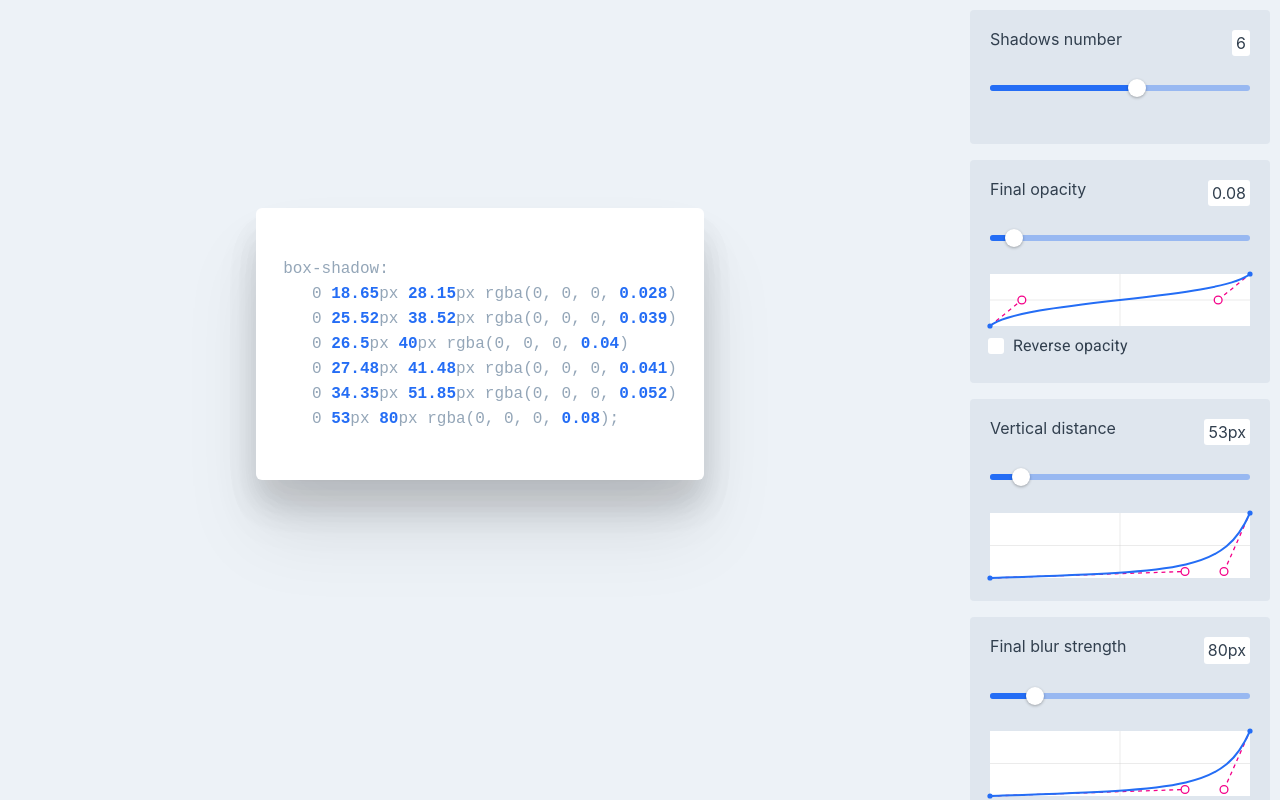
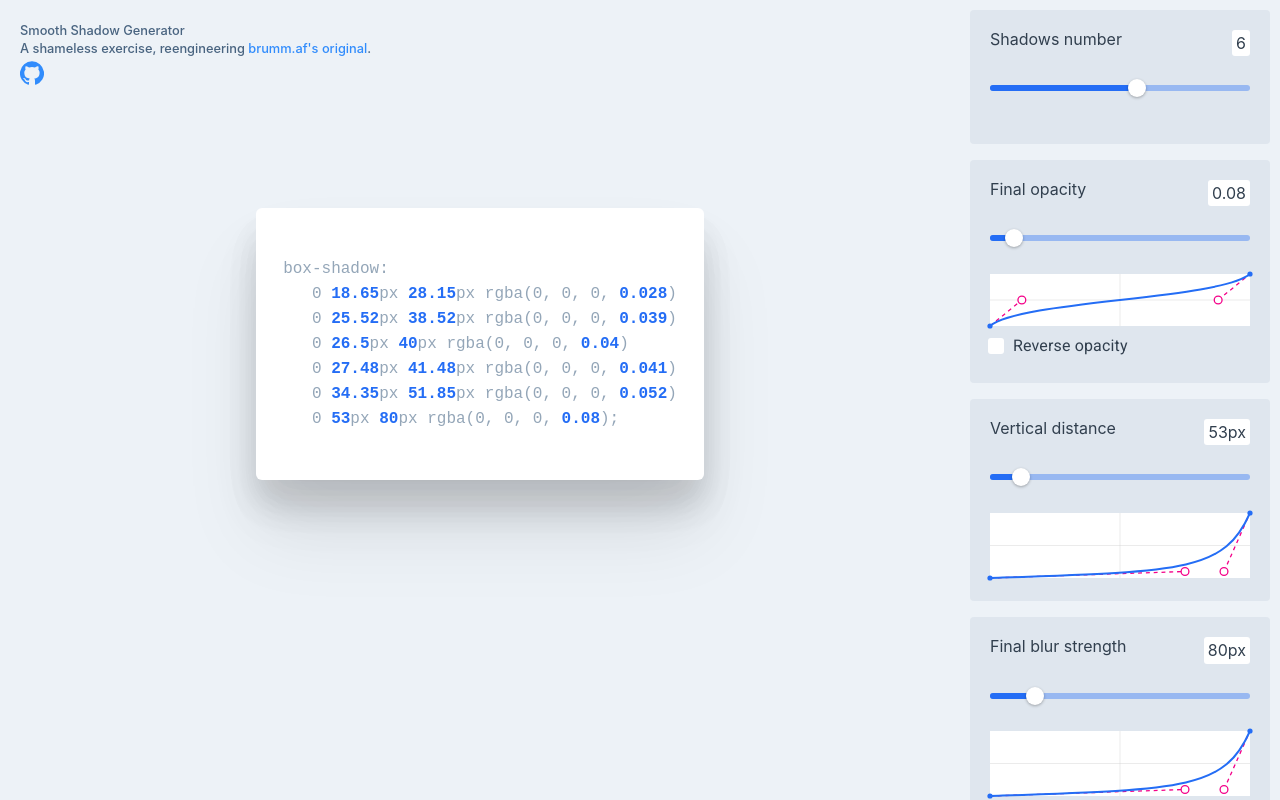
Before and after one commit to TheRegge/react-smooth-shadows, a React (Create React App) app: page / in a window 1280 px wide. Built offline with nearby package versions, Linux system fonts and the light colour scheme; a web font is replaced by a local one.

Commit message:
Add credits

```diff
--- a/src/App.css
+++ b/src/App.css
@@ -14,6 +14,29 @@ body {
   height: 100vh;
 }
 
+.wrapper .intro {
+  color: rgb(73, 100, 128);
+  font-size: 0.8em;
+  font-weight: 500;
+  left: 20px;
+  margin: 0;
+  padding: 0;
+  position: absolute;
+  top: 20px;
+}
+
+.wrapper .intro p {
+  padding: 0;
+  margin: 0.3em 0;
+}
+
+.wrapper .intro a,
+.wrapper .intro a:visited {
+  color: rgb(49, 140, 252);
+  text-decoration: none;
+}
+
+
 .wrapper > main {
   display: flex;
   flex-direction: column;
--- a/src/App.js
+++ b/src/App.js
@@ -5,12 +5,25 @@ import ShadowsControl from './components/shadowsControl'
 import OpacityControl from './components/opacityControl'
 import VdistanceControl from './components/vdistanceControl'
 import SpreadControl from './components/spreadControl'
+import GitHubIcon from '@material-ui/icons/GitHub'
 import './App.css'
 
 export function App() {
   return (
     <div className="wrapper">
       <main>
+        <div className="intro">
+          <p>Smooth Shadow Generator</p>
+          <p>
+            A shameless exercise, reengineering{' '}
+            <a href="brumm.af/shadows">brumm.af's original</a>.{' '}
+          </p>
+          <p>
+            <a href="https://github.com/TheRegge/react-smooth-shadows">
+              <GitHubIcon />
+            </a>
+          </p>
+        </div>
         <Shadows bgcolor="white" />
       </main>
       <aside>
```
